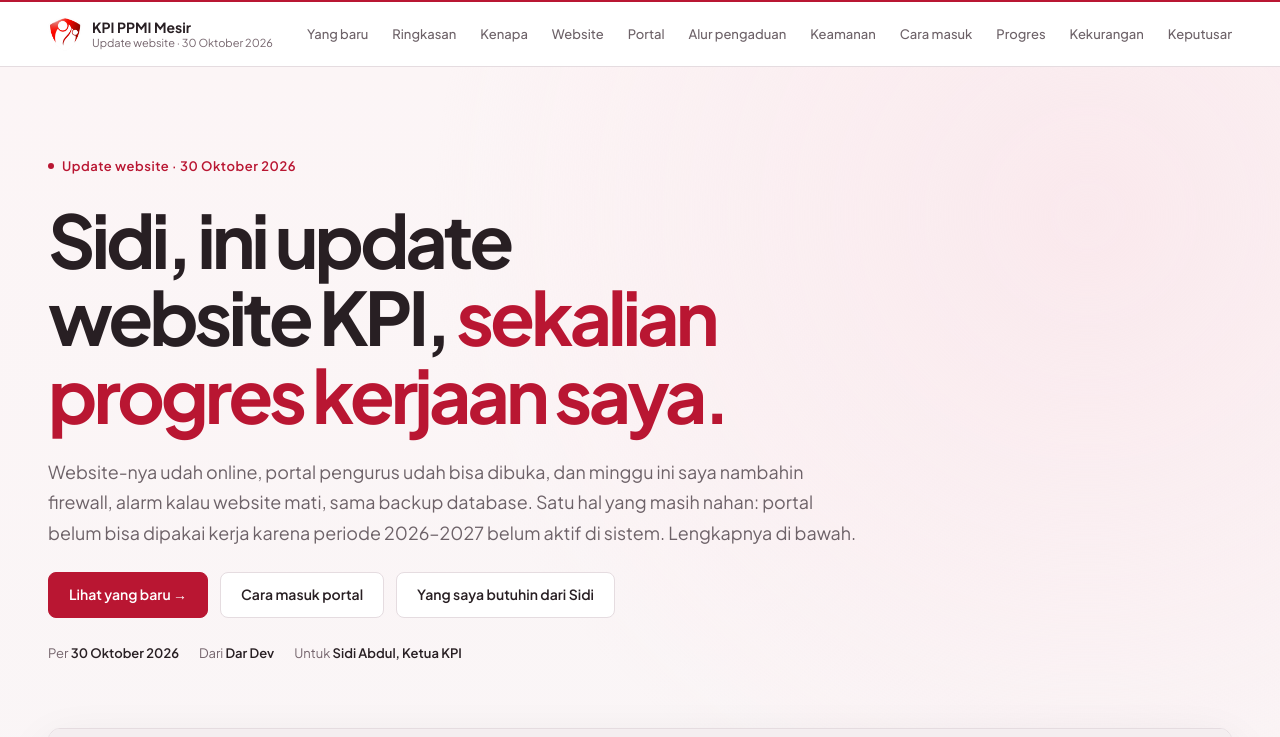
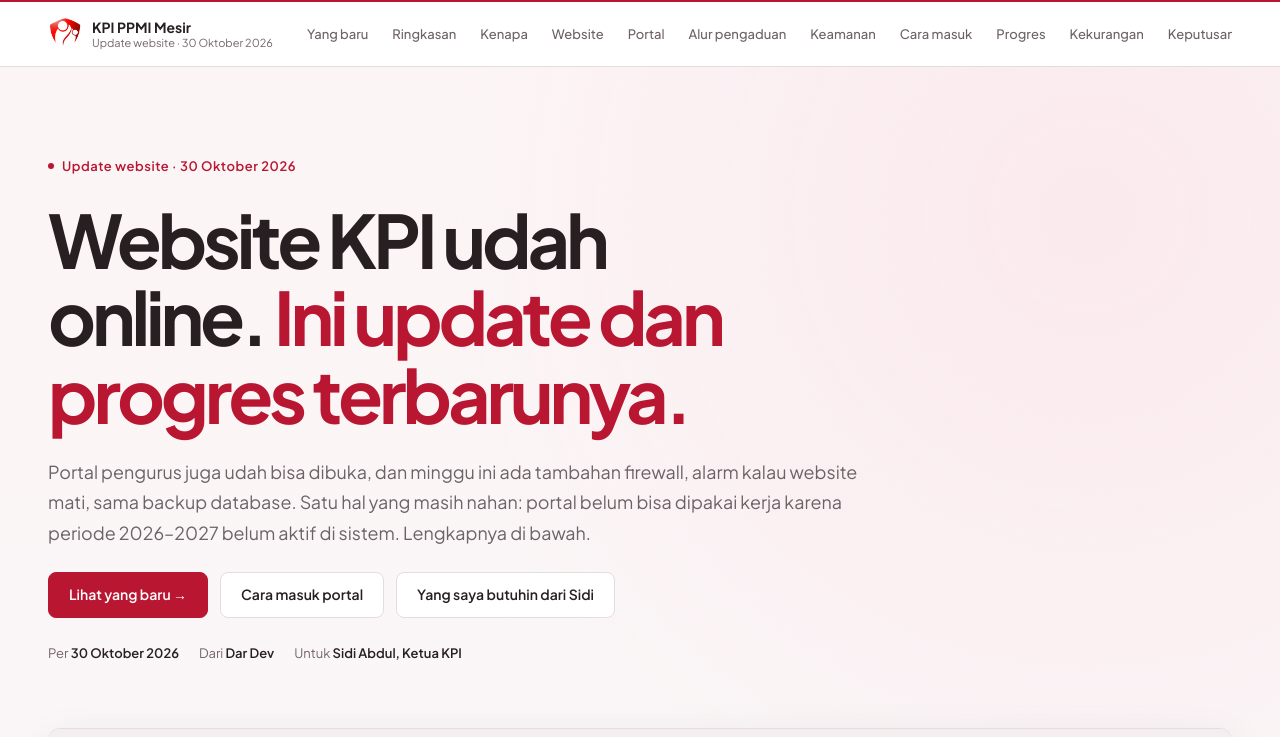
Before and after one commit to darcia2024/kpi-dardev, a Next.js app: page /pitch in a window 1280 px wide. Shown: the top 737 px of the page. Built offline with nearby package versions, Linux system fonts and the light colour scheme; no server answers.

Commit message:
Pitch: judul hero tanpa sapaan, lebih profesional

```diff
--- a/src/app/pitch/page.tsx
+++ b/src/app/pitch/page.tsx
@@ -59,8 +59,8 @@ export default function PitchPage(): React.JSX.Element {
         <div className="wrap">
           <div className="hero-copy">
             <span className="eyebrow">Update website · 30 Oktober 2026</span>
-            <h1 className="h1">Sidi, ini update website KPI, <em>sekalian progres kerjaan saya.</em></h1>
-            <p className="lead">Website-nya udah online, portal pengurus udah bisa dibuka, dan minggu ini saya nambahin firewall, alarm kalau website mati, sama backup database. Satu hal yang masih nahan: portal belum bisa dipakai kerja karena periode 2026–2027 belum aktif di sistem. Lengkapnya di bawah.</p>
+            <h1 className="h1">Website KPI udah online. <em>Ini update dan progres terbarunya.</em></h1>
+            <p className="lead">Portal pengurus juga udah bisa dibuka, dan minggu ini ada tambahan firewall, alarm kalau website mati, sama backup database. Satu hal yang masih nahan: portal belum bisa dipakai kerja karena periode 2026–2027 belum aktif di sistem. Lengkapnya di bawah.</p>
             <div className="btns"><a className="btn primary" href="#update">Lihat yang baru →</a><a className="btn" href="#masuk">Cara masuk portal</a><a className="btn" href="#langkah">Yang saya butuhin dari Sidi</a></div>
             <div className="hero-meta"><span>Per <b>30 Oktober 2026</b></span><span>Dari <b>Dar Dev</b></span><span>Untuk <b>Sidi Abdul, Ketua KPI</b></span></div>
           </div>
```
